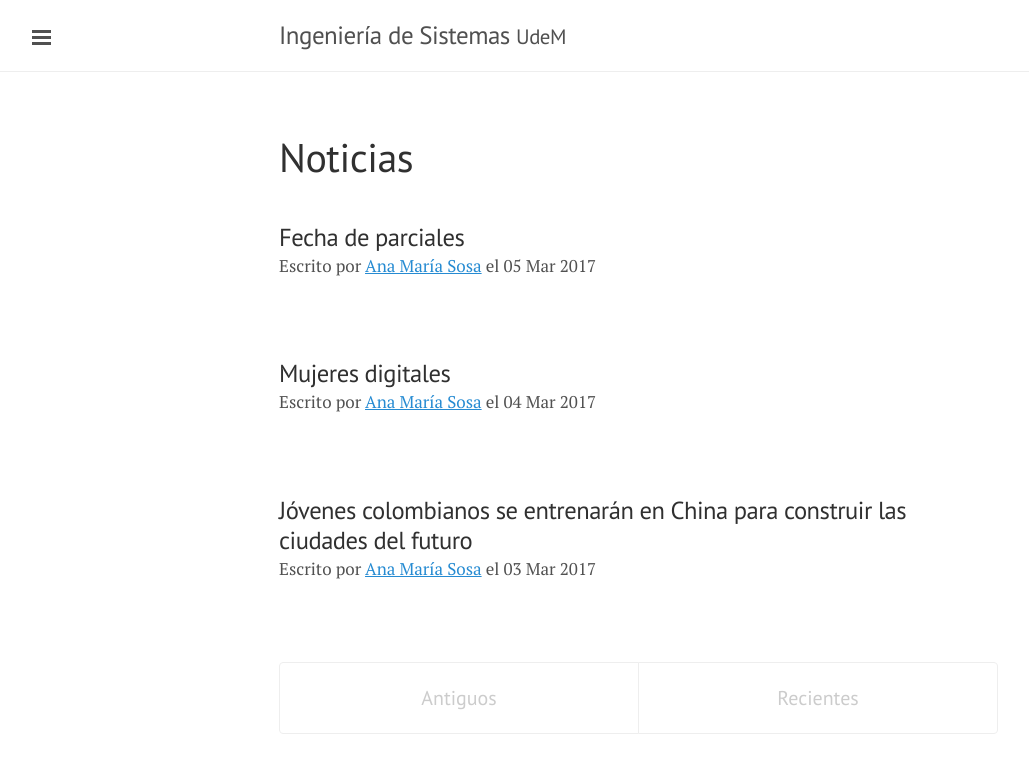
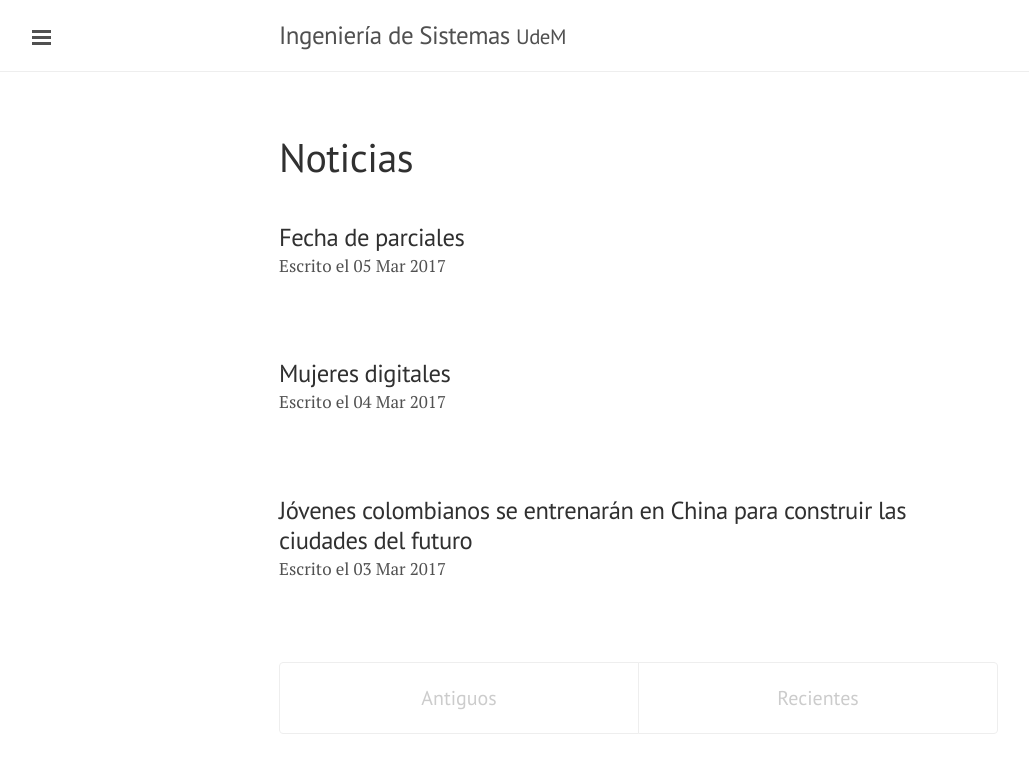
Before and after one commit to ingsistemasudem/ingsistemasudem.github.io, a Jekyll site: the page built from categorias/noticias/index.html, in a window 1280 px wide. Shown: the top 773 px of the page, without its empty margins (1-1030 px from the left). Built offline with Jekyll 4.4.1, drawn with Linux system fonts in a browser that asks for light colours.

Commit message:
remove author and add a new post

```diff
--- a/_config.yml
+++ b/_config.yml
@@ -34,8 +34,6 @@ defaults:
     values:
       layout: "post"
       comments: true
-      author_name: Ana María Sosa
-      author_username: anamariasosam
   -
     scope:
       path: "" # an empty string here means all files in the project
--- a/_layouts/category.html
+++ b/_layouts/category.html
@@ -12,9 +12,7 @@ layout: default
       </a>
     </h5>
     <p class="post-info">
-      Escrito por
-      <a href="https://twitter.com/{{post.author_username}}" target="_blank" class="post-category">{{post.author_name}}</a>
-      el
+      Escrito el
       <span class="post-date">{{ post.date | date_to_string }}</span>
     </p>
   </div>
--- a/_layouts/post.html
+++ b/_layouts/post.html
@@ -5,9 +5,7 @@ layout: default
 <div class="post">
   <h1 class="post-title">{{ page.title }}</h1>
   <p class="post-info">
-    Escrito por
-    <a href="https://twitter.com/{{page.author_username}}" target="_blank" class="post-category">{{page.author_name}}</a>
-    el
+    Escrito el
     <span class="post-date">{{ page.date | date_to_string }}</span>
   </p>
 
```
Also changed, not shown: _posts/2017-03-07-beca-makeitreal.md (added, +28 -0 lines), assets/images/posts/makeitreal.jpg (added).
